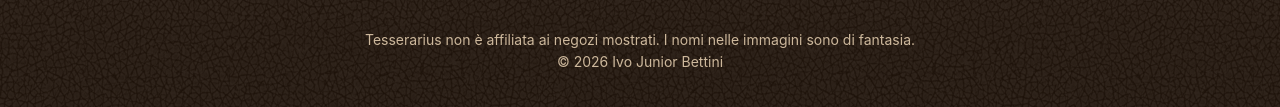
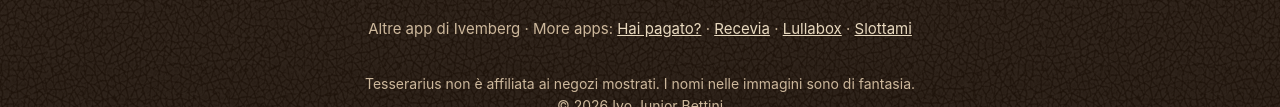
Before and after one commit to ivemberg/tesserarius, a plain HTML site: page index.html in a window 1280 px wide. Shown: the part 3563-3670 px from the top of the page. Drawn offline with Linux system fonts and the light colour scheme.

Commit message:
site: links to the other Ivemberg apps

```diff
--- a/index.html
+++ b/index.html
@@ -156,6 +156,8 @@
 
   <p class="badge"><a href="https://duoworthy.com/apps/tesserarius"><img src="duoworthy-tesserarius.svg" alt="Tesserarius on Duoworthy: Ready for iPhone Duo" width="225" height="44"></a></p>
 
+  <p class="badge" style="margin-top:20px;color:var(--muted);font-size:15px">Altre app di Ivemberg · More apps: <a href="https://ivemberg.github.io/haipagato/">Hai pagato?</a> · <a href="https://ivemberg.github.io/recevia-site/">Recevia</a> · <a href="https://ivemberg.github.io/lullabox/">Lullabox</a> · <a href="https://www.slottami.it">Slottami</a></p>
+
   <footer>Tesserarius non è affiliata ai negozi mostrati. I nomi nelle immagini sono di fantasia.<br>© 2026 Ivo Junior Bettini</footer>
 </div>
 </body>
```
